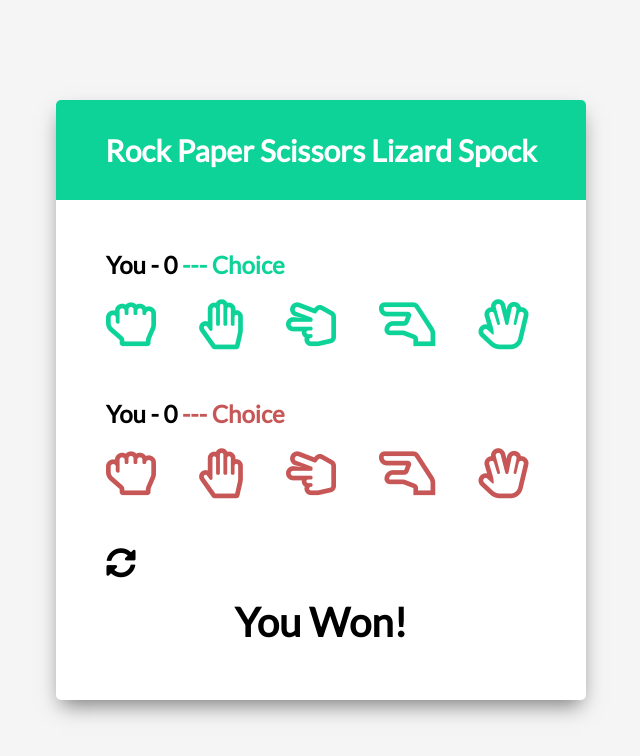
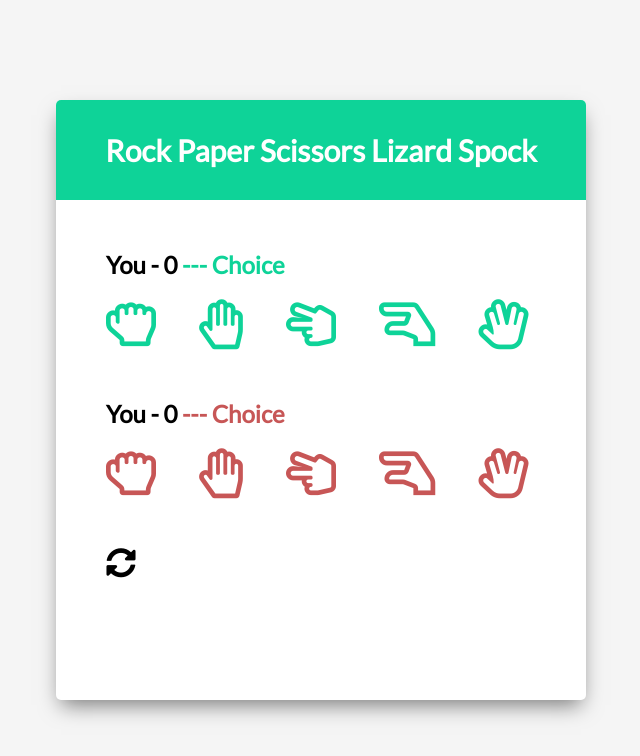
Before and after one commit to islandhuynh/rock-paper-scissors-lizard-spock, a plain HTML site: page index.html in a window 1280 px wide. Both pictures are taken after a click on the icon 440 px from the left and 563 px from the top of the page. Shown: the whole page, without its empty margins (319-959 px from the left). Drawn offline with Linux system fonts and the light colour scheme.

Commit message:
Fields will reset once reset icon is clicked

```diff
--- a/index.html
+++ b/index.html
@@ -33,10 +33,10 @@
             <i class="far fa-hand-spock" title="Spock" id="computerSpock"></i>
         </div>
         <!-- Reset Icon -->
-        <i class="fas fa-sync-alt reset-icon" title="Reset"></i>
+        <i class="fas fa-sync-alt reset-icon" title="Reset" onclick="resetAll()"></i>
         <!-- Result Text -->
         <div class="result-container">
-            <h3 class="result-text" id="resultText">You Won!</h3>
+            <h3 class="result-text" id="resultText"></h3>
         </div>
     </div>
     <!-- Script -->
--- a/script.js
+++ b/script.js
@@ -71,7 +71,7 @@ const displayComputerChoice = () => {
 };
 
 // Check result, increase scores, update resultText
-const updateScore = (playerChoice) => {
+const updateScore = playerChoice => {
   if (playerChoice === computerChoice) return resultText.textContent = "It's a Tie!";
 
   // Checks if the computer's choice was included in the choice's object defeat array
@@ -123,3 +123,16 @@ const select = playerChoice => {
       break;
   }
 };
+
+// Resets all elements
+const resetAll = () => {
+  resetSelected();
+  playerScoreNumber = 0;
+  playerScoreEl.textContent = playerScoreNumber;
+  computerScoreNumber = 0;
+  computerScoreEl.textContent = computerScoreNumber;
+  computerChoice = '';
+  resultText.textContent = '';
+  playerChoiceEl.textContent = ' --- Choice';
+  computerChoiceEl.textContent = ' --- Choice';
+}
```
